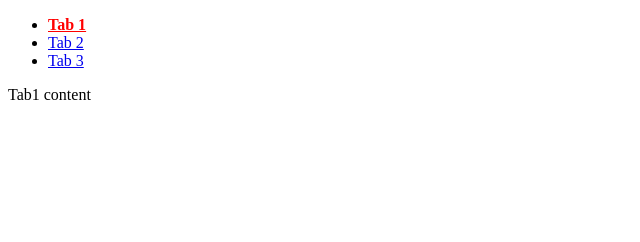
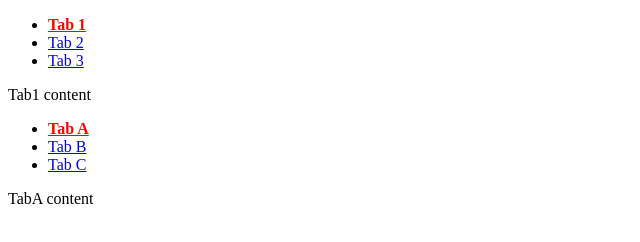
Before and after one commit to sondnpt00343/tabzy, a website: page index.html in a window 1280 px wide. Shown: the whole page, without its empty margins (0-640 px from the left). Drawn offline with Linux system fonts and the light colour scheme.

Commit message:
Sử dụng query params thay cho hash

```diff
--- a/index.html
+++ b/index.html
@@ -14,7 +14,7 @@
     </head>
     <body>
         <!-- Container -->
-        <ul id="tabs">
+        <ul id="tabs1">
             <!-- Tabs -->
             <li>
                 <a href="#tab1">Tab 1</a>
@@ -32,14 +32,33 @@
         <div id="tab2">Tab2 content</div>
         <div id="tab3">Tab3 content</div>
 
+        <ul id="tabs2">
+            <!-- Tabs -->
+            <li>
+                <a href="#tabA">Tab A</a>
+            </li>
+            <li>
+                <a href="#tabB">Tab B</a>
+            </li>
+            <li>
+                <a href="#tabC">Tab C</a>
+            </li>
+        </ul>
+
+        <!-- Panels -->
+        <div id="tabA">TabA content</div>
+        <div id="tabB">TabB content</div>
+        <div id="tabC">TabC content</div>
+
         <script src="./src/tabzy.js"></script>
         <script>
-            const tabs = new Tabzy("#tabs", {
+            const tabs1 = new Tabzy("#tabs1", {
                 remember: true,
             });
 
-            // tabs.switch("#tab3"); // tabElement or panelSelector
-            // tabs.destroy();
+            const tabs2 = new Tabzy("#tabs2", {
+                remember: true,
+            });
         </script>
     </body>
 </html>
--- a/src/tabzy.js
+++ b/src/tabzy.js
@@ -40,11 +40,14 @@ function Tabzy(selector, options = {}) {
 }
 
 Tabzy.prototype._init = function () {
-    const hash = location.hash;
+    const params = new URLSearchParams(location.search);
+    const tabSelector = params.get("tab");
     const tab =
         (this.opt.remember &&
-            hash &&
-            this.tabs.find((tab) => tab.getAttribute("href") === hash)) ||
+            tabSelector &&
+            this.tabs.find(
+                (tab) => tab.getAttribute("href") === tabSelector
+            )) ||
         this.tabs[0];
 
     this._activateTab(tab);
@@ -73,7 +76,11 @@ Tabzy.prototype._activateTab = function (tab) {
     panelActive.hidden = false;
 
     if (this.opt.remember) {
-        history.replaceState(null, null, tab.getAttribute("href"));
+        history.replaceState(
+            null,
+            null,
+            `?tab=${encodeURIComponent(tab.getAttribute("href"))}`
+        );
     }
 };
 
```
